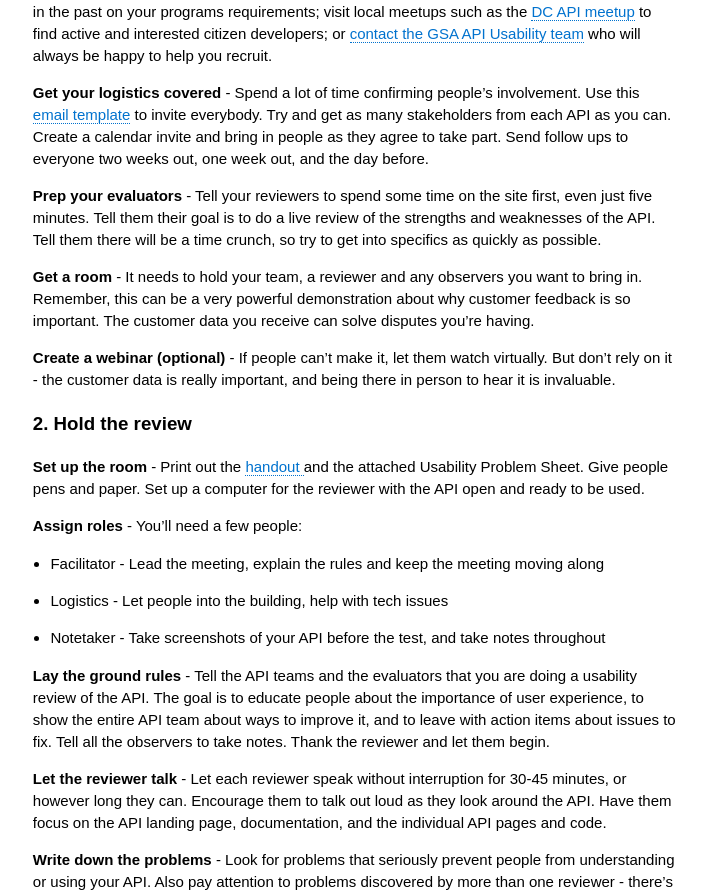
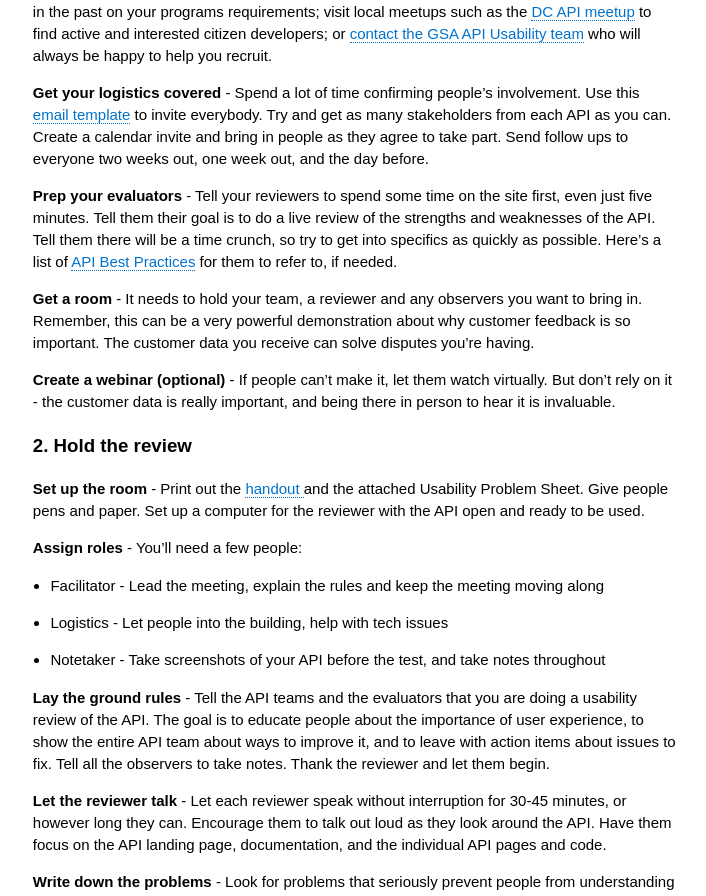
Before and after one commit to 18F/API-Usability-Testing, a Jekyll site: the page built from pages/guide.md, in a window 1280 px wide and 1400 px high. Shown: the part 420-1316 px from the top of the window, without its empty margins (444-1150 px from the left). Built offline with Jekyll 4.4.1, drawn with Linux system fonts in a browser that asks for light colours; some of the changed text lies outside the part shown.

Commit message:
Update guide.md

```diff
--- a/pages/guide.md
+++ b/pages/guide.md
@@ -12,7 +12,7 @@
 
 **Get your logistics covered** -  Spend a lot of time confirming people's involvement. Use this [email template](http://18f.github.io/API-Usability-Testing/pages/templates)  to invite everybody. Try and get as many stakeholders from each API as you can. Create a calendar invite and bring in people as they agree to take part. Send follow ups to everyone two weeks out, one week out, and the day before.
 
-**Prep your evaluators** - Tell your reviewers to spend some time on the site first, even just five minutes. Tell them their goal is to do a live review of the strengths and weaknesses of the API. Tell them there will be a time crunch, so try to get into specifics as quickly as possible.
+**Prep your evaluators** - Tell your reviewers to spend some time on the site first, even just five minutes. Tell them their goal is to do a live review of the strengths and weaknesses of the API. Tell them there will be a time crunch, so try to get into specifics as quickly as possible. Here's a list of [API Best Practices](http://18f.github.io/API-All-the-X/pages/best_practices.html) for them to refer to, if needed.
 
 **Get a room** - It needs to hold your team, a reviewer and any observers you want to bring in. Remember, this can be a very powerful demonstration about why customer feedback is so important. The customer data you receive can solve disputes you're having.
 
@@ -31,8 +31,7 @@
 
 **Let the reviewer talk** - Let each reviewer speak without interruption for 30-45 minutes, or however long they can.  Encourage them to talk out loud as they look around the API. Have them focus on the API landing page, documentation, and the individual API pages and code.
 
-**Write down the problems** - Look for problems that seriously prevent people from understanding or using your API. Also pay attention to problems discovered by more than one reviewer - there's a good chance that's a big issue. Here's a list (LINK HERE) of problems you might find.
-
+**Write down the problems** - Look for problems that seriously prevent people from understanding or using your API. Also pay attention to problems discovered by more than one reviewer - there's a good chance that's a big issue.
 
 **Q+A** When the evaluator is done, and if you have time, ask thme follow up questions, what the main problems were, examples of good APIS, etc.
 
```
